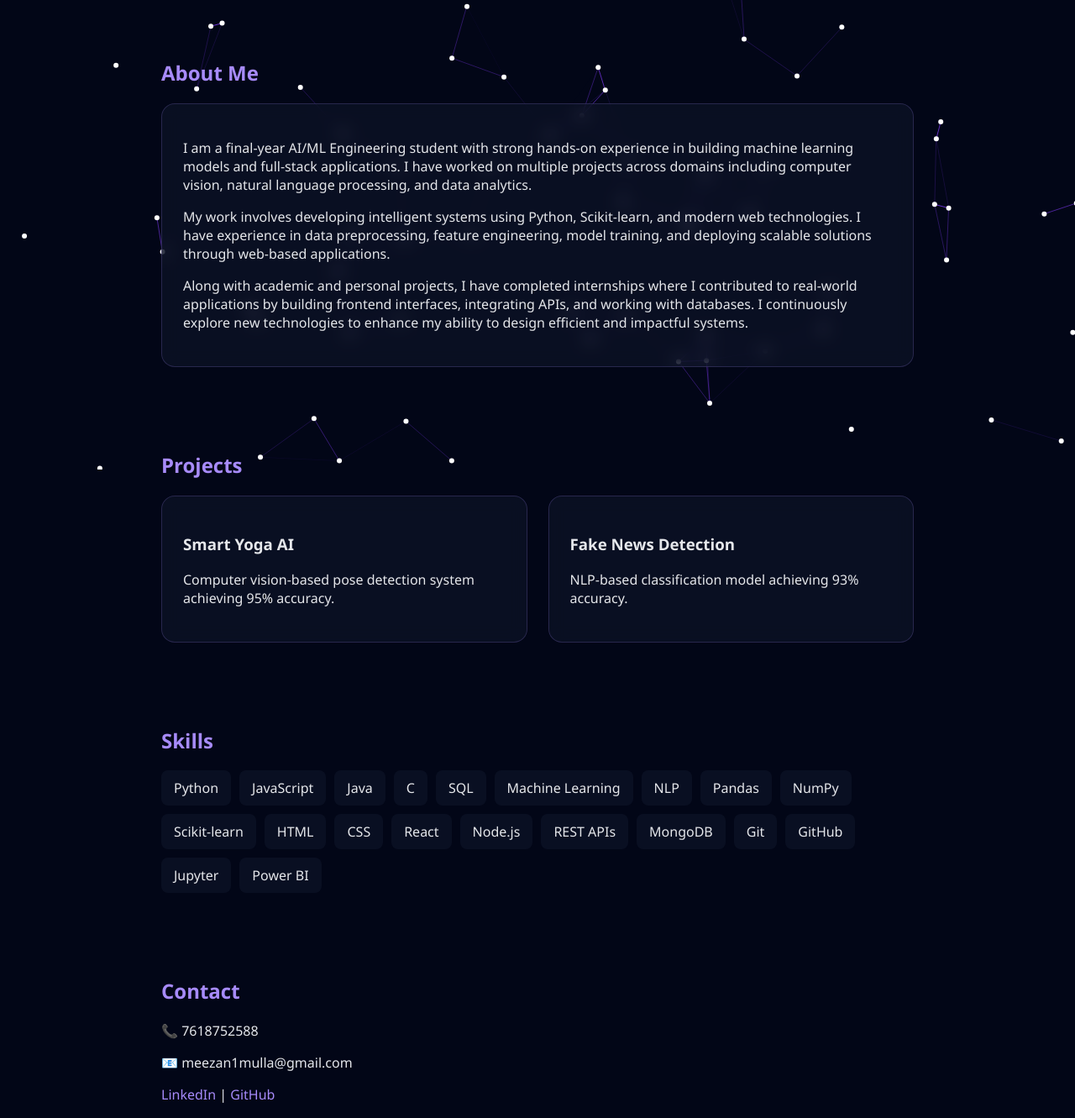
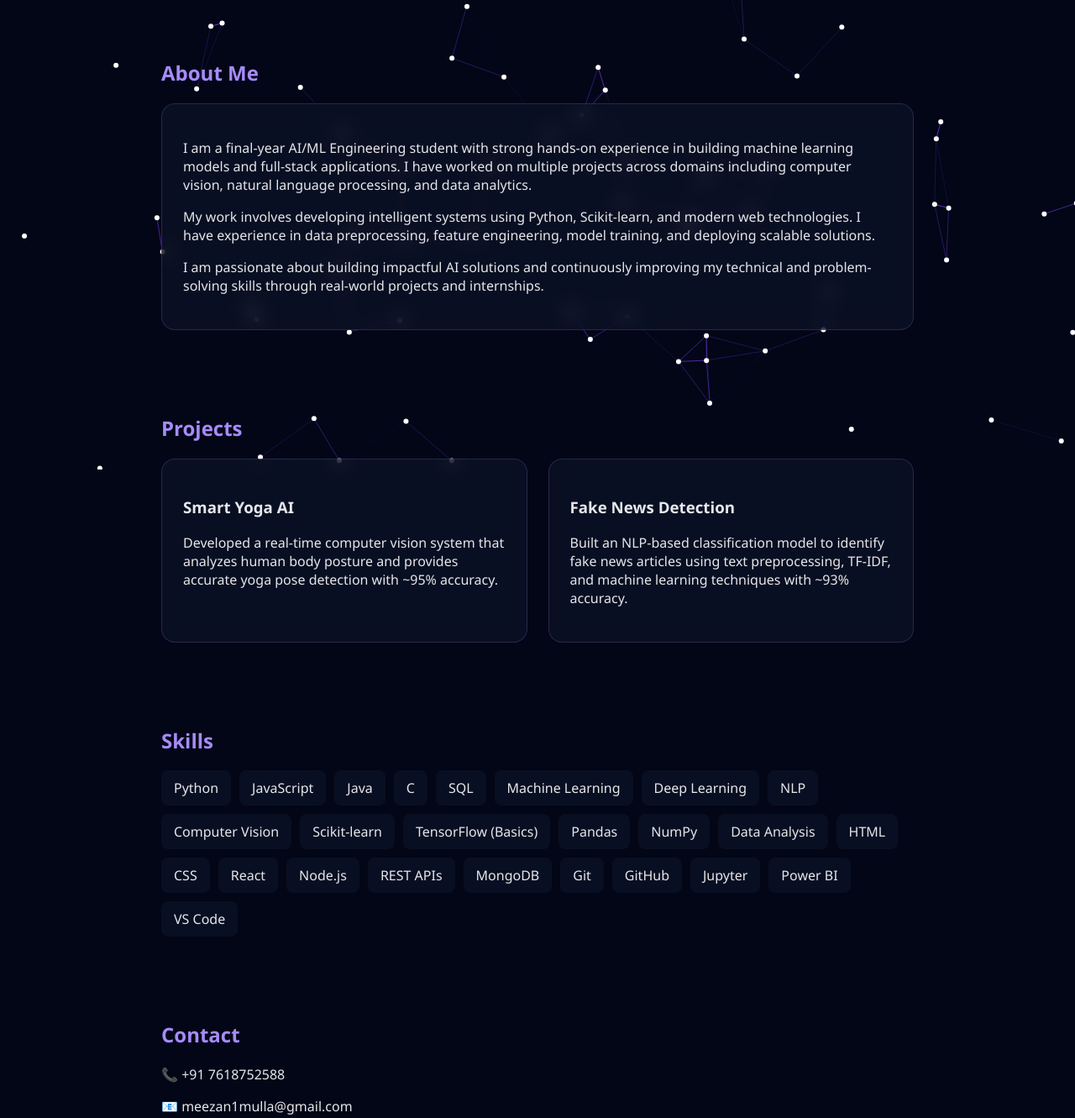
Before and after one commit to meezan-cloud/meezan-portfolio, a plain HTML site: page index.html in a window 1280 px wide. Shown: the part 241-1572 px from the top of the page at 84% size. Drawn offline with nearby package versions, Linux system fonts and the light colour scheme.

Commit message:
Update index.html

```diff
--- a/index.html
+++ b/index.html
@@ -42,7 +42,6 @@
             transform: translateY(0);
         }
 
-        /* CARDS */
         .card {
             background: rgba(15,23,42,0.6);
             backdrop-filter: blur(10px);
@@ -96,9 +95,7 @@
 
         @keyframes blink { 50% { opacity: 0; } }
 
-        .highlight {
-            color: #c084fc;
-        }
+        .highlight { color: #c084fc; }
     </style>
 </head>
 
@@ -114,7 +111,7 @@
         <p id="tagline"></p>
     </div>
 
-    <!-- ABOUT (CARD STYLE) -->
+    <!-- ABOUT -->
     <div class="section">
         <h2>About Me</h2>
         <div class="card">
@@ -127,14 +124,12 @@
             <p>
             My work involves developing intelligent systems using Python, Scikit-learn, and modern
             web technologies. I have experience in data preprocessing, feature engineering, model
-            training, and deploying scalable solutions through web-based applications.
+            training, and deploying scalable solutions.
             </p>
 
             <p>
-            Along with academic and personal projects, I have completed internships where I contributed
-            to real-world applications by building frontend interfaces, integrating APIs, and working
-            with databases. I continuously explore new technologies to enhance my ability to design
-            efficient and impactful systems.
+            I am passionate about building impactful AI solutions and continuously improving my
+            technical and problem-solving skills through real-world projects and internships.
             </p>
         </div>
     </div>
@@ -145,51 +140,68 @@
         <div class="projects">
             <div class="card">
                 <h3>Smart Yoga AI</h3>
-                <p>Computer vision-based pose detection system achieving 95% accuracy.</p>
+                <p>
+                Developed a real-time computer vision system that analyzes human body posture
+                and provides accurate yoga pose detection with ~95% accuracy.
+                </p>
             </div>
 
             <div class="card">
                 <h3>Fake News Detection</h3>
-                <p>NLP-based classification model achieving 93% accuracy.</p>
+                <p>
+                Built an NLP-based classification model to identify fake news articles using
+                text preprocessing, TF-IDF, and machine learning techniques with ~93% accuracy.
+                </p>
             </div>
         </div>
     </div>
 
-    <!-- SKILLS (FULL LIST) -->
+    <!-- SKILLS -->
     <div class="section">
         <h2>Skills</h2>
 
         <div class="skills">
+            <!-- Programming -->
             <div class="skill">Python</div>
             <div class="skill">JavaScript</div>
             <div class="skill">Java</div>
             <div class="skill">C</div>
             <div class="skill">SQL</div>
 
+            <!-- AI/ML -->
             <div class="skill">Machine Learning</div>
+            <div class="skill">Deep Learning</div>
             <div class="skill">NLP</div>
+            <div class="skill">Computer Vision</div>
+            <div class="skill">Scikit-learn</div>
+            <div class="skill">TensorFlow (Basics)</div>
+
+            <!-- Data -->
             <div class="skill">Pandas</div>
             <div class="skill">NumPy</div>
-            <div class="skill">Scikit-learn</div>
+            <div class="skill">Data Analysis</div>
 
+            <!-- Web -->
             <div class="skill">HTML</div>
             <div class="skill">CSS</div>
             <div class="skill">React</div>
             <div class="skill">Node.js</div>
             <div class="skill">REST APIs</div>
 
+            <!-- Tools -->
             <div class="skill">MongoDB</div>
             <div class="skill">Git</div>
             <div class="skill">GitHub</div>
             <div class="skill">Jupyter</div>
             <div class="skill">Power BI</div>
+            <div class="skill">VS Code</div>
         </div>
     </div>
 
     <!-- CONTACT -->
     <div class="section">
         <h2>Contact</h2>
-        <p>📞 7618752588</p>
+        <p>📞 +91 7618752588</p>
         <p>📧 meezan1mulla@gmail.com</p>
 
         <p>
@@ -217,7 +229,7 @@ particlesJS("particles-js", {
 });
 </script>
 
-<!-- TYPEWRITER WITH COLOR -->
+<!-- TYPEWRITER -->
 <script>
 const nameText = "Meezan Mulla";
 const taglineText = "AI/ML Engineer building intelligent, scalable, and real-world data-driven systems.";
```
